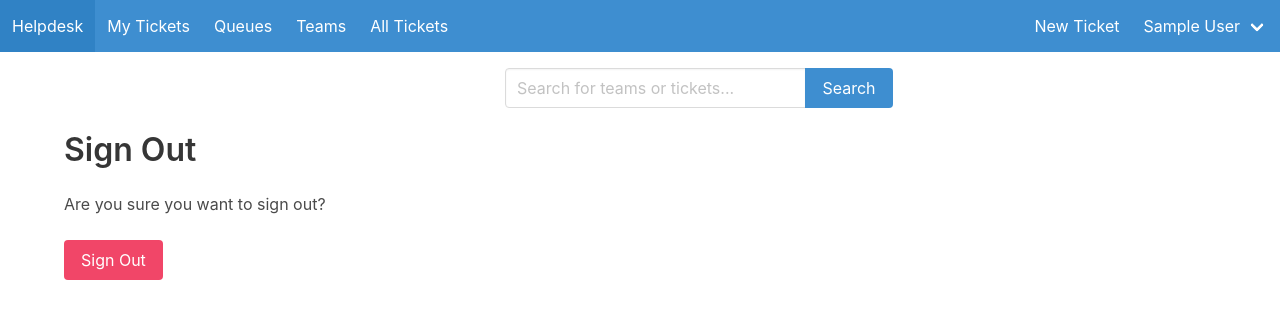
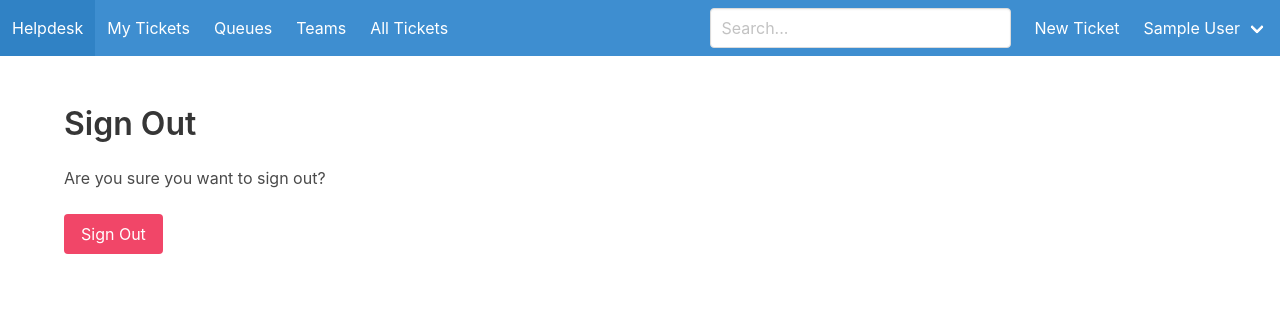
Before and after one commit to srobo/helpdesk-system, a Django app: page /auth/logout/ in a window 1280 px wide. Shown: the top 319 px of the page. Run offline with Django 3.2, Linux system fonts and the light colour scheme; the visitor is signed in with stand-in values (Sample User, id 1).

Commit message:
Move search bar into nav

```diff
--- a/helpdesk/templates/inc/nav/nav.html
+++ b/helpdesk/templates/inc/nav/nav.html
@@ -30,6 +30,7 @@
 
       <div class="navbar-end">
           {% if user.is_authenticated %}
+            {% include "inc/parts/search_bar.html" %}
             <a class="navbar-item" href="{% url 'tickets:ticket_create' %}">
               New Ticket
             </a>
--- a/helpdesk/templates/inc/parts/search_bar.html
+++ b/helpdesk/templates/inc/parts/search_bar.html
@@ -1,10 +1,8 @@
-<form class="field has-addons has-addons-fullwidth" action="{% url 'search' %}">
-    <div class="control">
-        <input class="input" type="text" name="q" placeholder="Search for teams or tickets..." value="{{q}}">
-    </div>
-    <div class="control">
-        <a class="button is-info">
-        Search
-        </a>
-    </div>
-</form>
+<div class="navbar-item">
+    <form class="control has-icons-right" action="{% url 'search' %}">
+        <input class="input" type="search" name="q" placeholder="Search...">
+        <span class="icon is-small is-right">
+            <i class="fas fa-magnifying-glass" aria-hidden="true"></i>
+        </span>
+    </form>
+</div>
--- a/helpdesk/templates/layouts/base_app.html
+++ b/helpdesk/templates/layouts/base_app.html
@@ -7,9 +7,6 @@
       <div class="columns is-flex is-vcentered">
         <div class="column">
           <h2 class="title" style="margin-bottom: 0.3em;">{% block page_title %}{% endblock %}</h2>
-        </div>
-        <div class="column">
-          {% include "inc/parts/search_bar.html" %}
         </div>
         <div class="column is-one-quarter has-text-right">
           {% block page_buttons %}{% endblock %}
--- a/helpdesk/templates/search.html
+++ b/helpdesk/templates/search.html
@@ -6,5 +6,11 @@
 {% block title %}Search: {{ q }}{% endblock %}
 
 {% block content %}
+<form class="control has-icons-right is-fullwidth" action="{% url 'search' %}">
+    <input class="input" type="search" name="q" placeholder="Search..." value="{{q}}">
+    <span class="icon is-small is-right">
+        <i class="fas fa-magnifying-glass" aria-hidden="true"></i>
+    </span>
+</form>
 {% render_table table %}
 {% endblock %}
```
